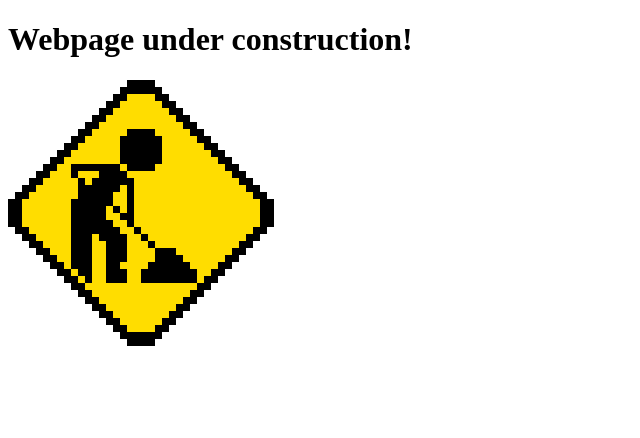
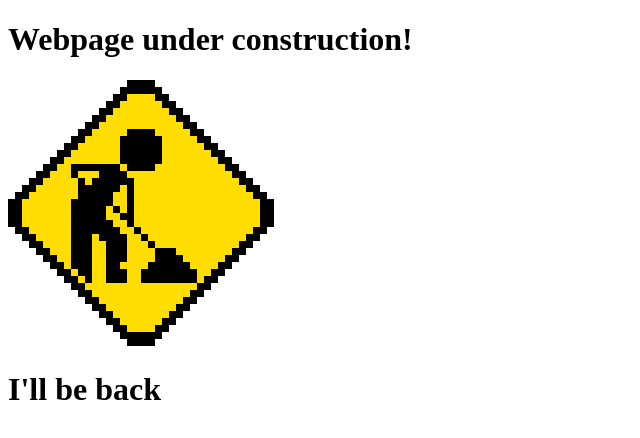
Before and after one commit to drdubel/drdubel.github.io, a plain HTML site: page index.html in a window 1280 px wide. Shown: the whole page, without its empty margins (0-640 px from the left). Drawn offline with Linux system fonts and the light colour scheme.

Commit message:
Update index.html

```diff
--- a/index.html
+++ b/index.html
@@ -10,6 +10,7 @@
 <body>
     <h1>Webpage under construction!</h1>
     <img src="under-const.gif" alt="This is an animated gif image, but it does not move"/>
+    <h1>I'll be back</h1>
 </body>
 
 </html>
```
